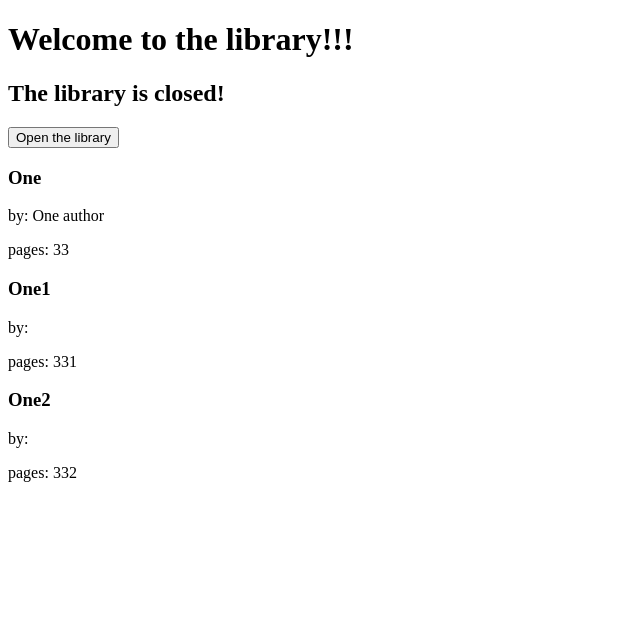
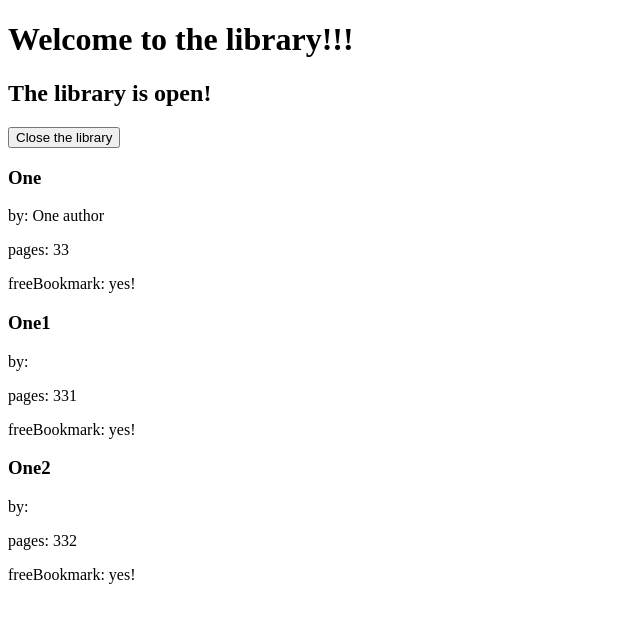
Before and after one commit to SergiiShcherbakov/React_learning, a React (Create React App) app in the folder react-is-fan/: page / in a window 1280 px wide. Shown: the top 622 px of the page, without its empty margins (0-640 px from the left). Built offline with nearby package versions, Linux system fonts and the light colour scheme.

Commit message:
Add state in parent component to child as a props.

```diff
--- a/react-is-fan/src/index.js
+++ b/react-is-fan/src/index.js
@@ -7,36 +7,25 @@ let BookList = [
     { "title": "One2", "author2": "One author2", "pages": 332}
 ]
 
-const Book = ({author, title, pages}) => {
+const Book = ({author, title, pages, freeBookmark}) => {
     return (
         <section>
             <h3>{title}</h3>
             <p>by: {author}</p>
             <p>pages: {pages}</p>
+            <p>freeBookmark: {freeBookmark ? "yes!" : "no!"}</p>
         </section>
     )
 
 }
 
 class Library extends React.Component {
-    //
-    // constructor(props) {
-    //     super(props);
-    //     this.state = {
-    //         open: false
-    //     }
-    //     // add to the method context
-    //     this.toggleOpenClosed = this.toggleOpenClosed.bind(this)
-    // }
-    //
-    // toggleOpenClosed() {
-    //     this.setState(prevState => ({
-    //         open: !prevState.open
-    //     }))
-    // }
-
-    // the same as committed above but little bit cline.
-    state = {open: false}
+    //there is a good article about state in react
+    // https://reactjs.org/docs/lifting-state-up.html
+    state = {
+        open: true,
+        freeBookmark: true
+    }
     toggleOpenClosed=() => {
         this.setState(prevState => ({
             open: !prevState.open
@@ -58,7 +47,9 @@ class Library extends React.Component {
                         <Book key={i} // all component in list should have unique id key, or we will have warning
                               title={book.title}
                               author={book.author}
-                              pages={book.pages} />
+                              pages={book.pages}
+                              freeBookmark={this.state.freeBookmark}
+                        />
                 )}
             </div>
         )
```
